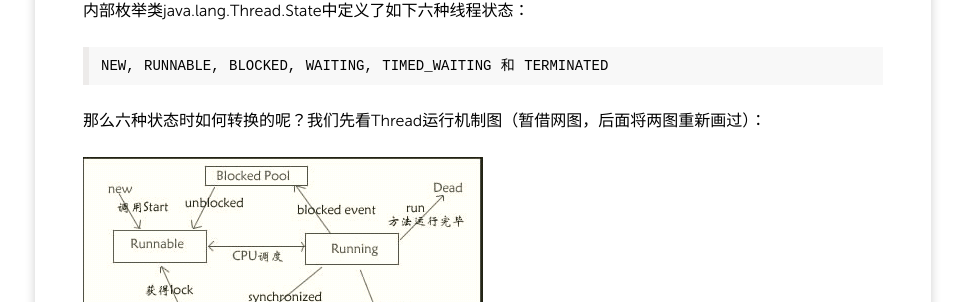
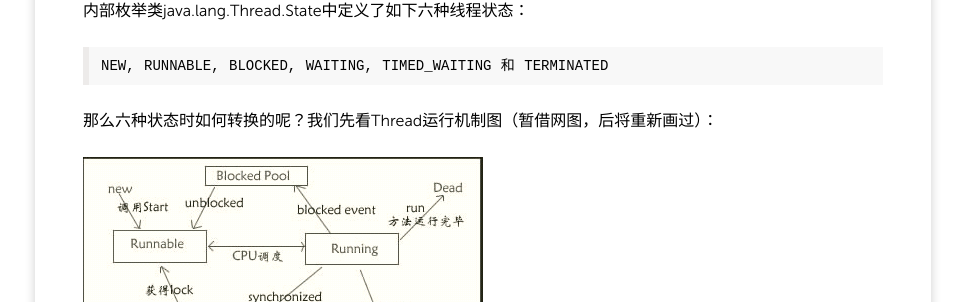
Before and after one commit to yinwer81/yinwer81.github.com, a Jekyll site: the page built from _posts/2014/2014-10-28-details-of-java-thread-state.md, in a window 1280 px wide. Shown: the part 207-509 px from the top of the page, without its empty margins (157-1122 px from the left). Built offline with Jekyll 4.4.1, drawn with Linux system fonts in a browser that asks for light colours; nearby versions of some CDN libraries; Markdown is read by kramdown in place of the engine named in the settings; comment, search, counter and statistics services are not loaded.

Commit message:
refresh contents

```diff
--- a/_posts/2014/2014-10-28-details-of-java-thread-state.md
+++ b/_posts/2014/2014-10-28-details-of-java-thread-state.md
@@ -8,7 +8,7 @@ categories: multithread
 
 	NEW, RUNNABLE, BLOCKED, WAITING, TIMED_WAITING 和 TERMINATED
 
-那么六种状态时如何转换的呢？我们先看Thread运行机制图（暂借网图，后面将两图重新画过）：
+那么六种状态时如何转换的呢？我们先看Thread运行机制图（暂借网图，后将重新画过）：
 
 ![示例](/images/ThreadMechanism.jpg)
 
```
